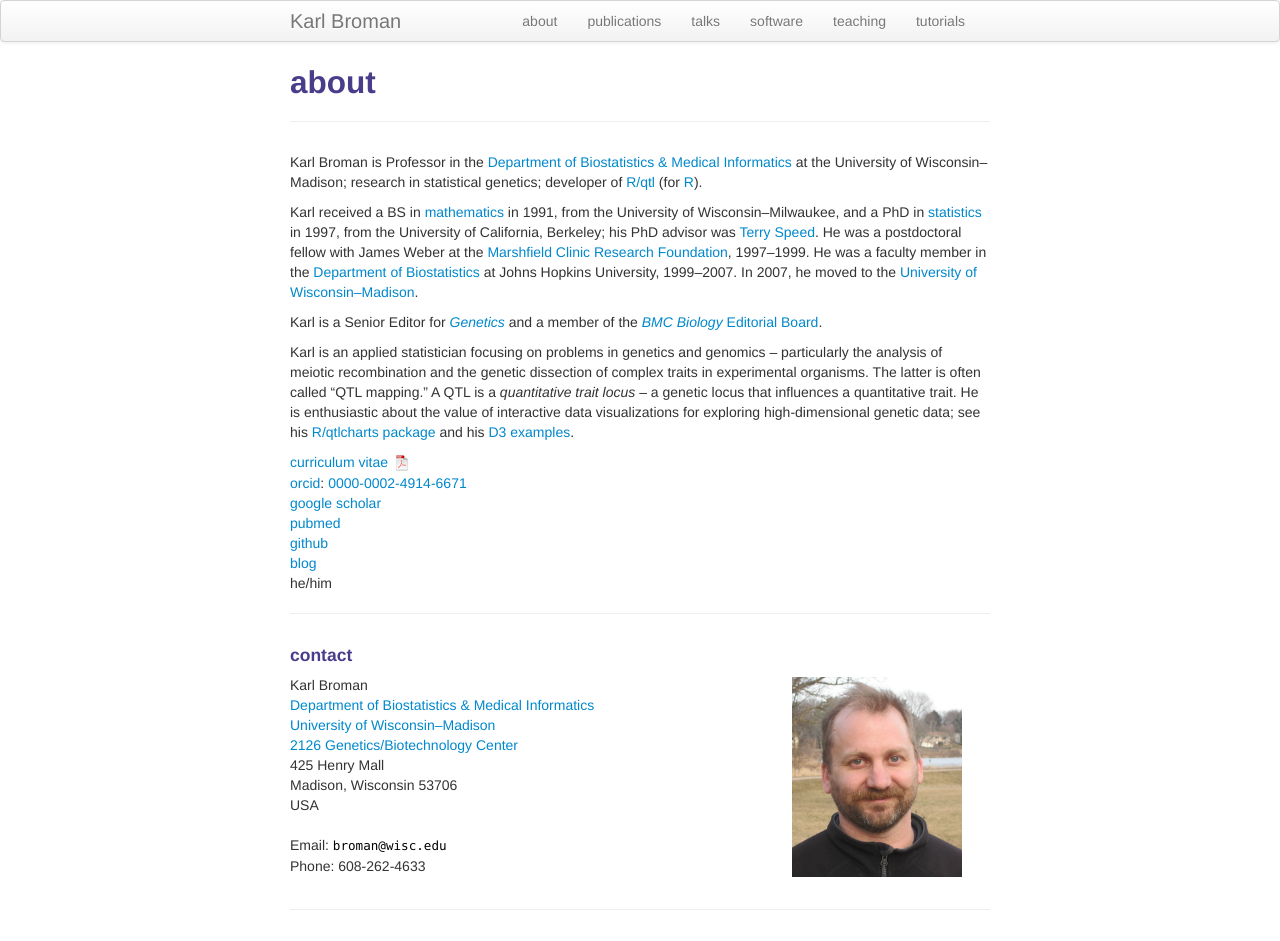
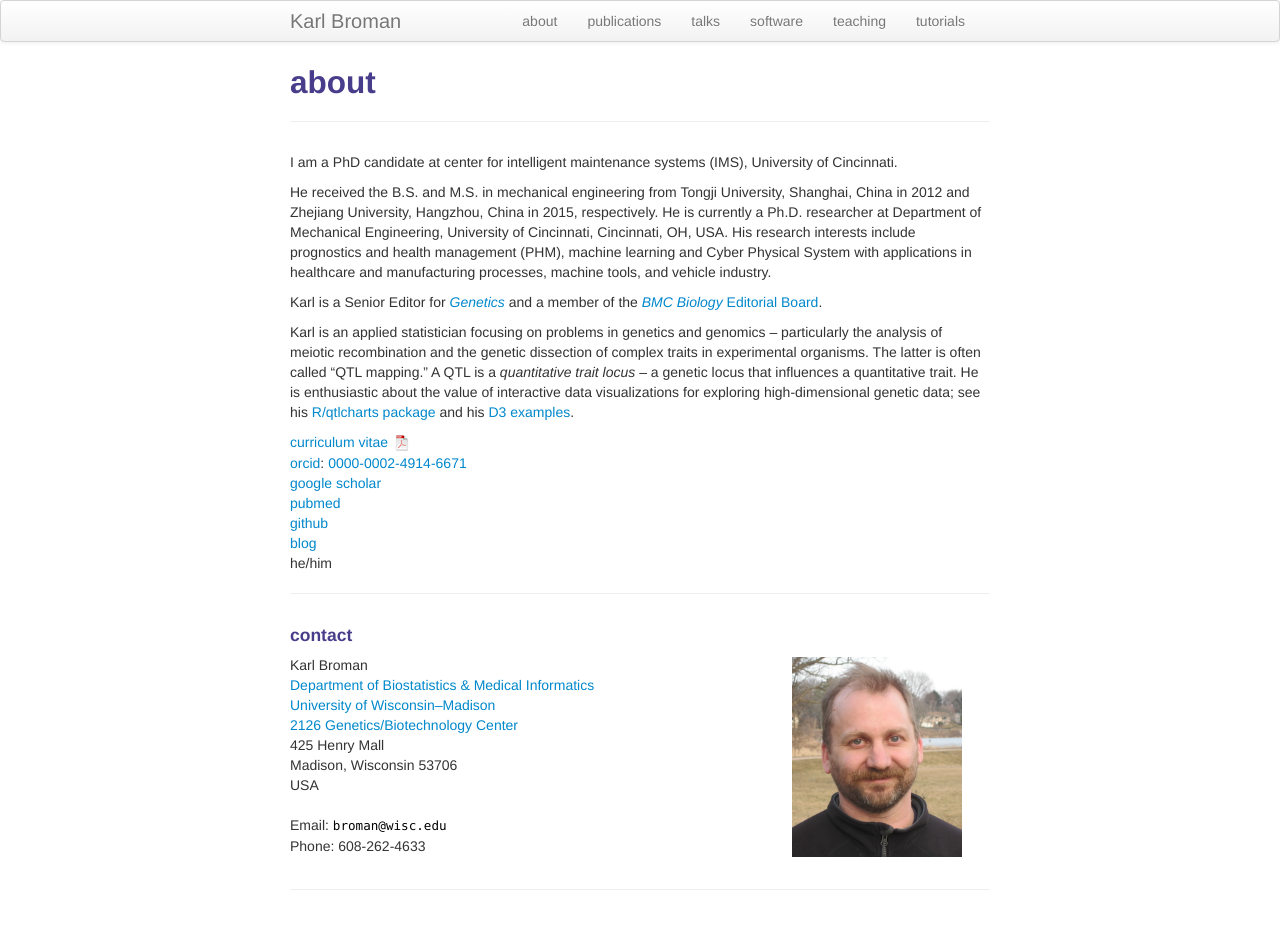
Before and after one commit to jianshefeng/jianshefeng.github.io, a Jekyll site: the page built from pages/about.md, in a window 1280 px wide. Built offline with Jekyll 4.4.1, drawn with Linux system fonts in a browser that asks for light colours.

Commit message:
Initial commit

```diff
--- a/pages/about.md
+++ b/pages/about.md
@@ -1,27 +1,13 @@
 ---
 layout: page
 title: about
-description: Karl Broman is Professor in Biostatistics and Medical Informatics at University of Wisconsin - Madison; research in statistical genetics
+description: Welcome to my site!
 ---
 
-Karl Broman is Professor in the
-[Department of Biostatistics &amp; Medical Informatics](https://www.biostat.wisc.edu)
-at the University of Wisconsin&ndash;Madison;
-research in statistical genetics; developer of
-[R/qtl](https://rqtl.org) (for [R](https://www.r-project.org)).
+I am a PhD candidate at center for intelligent maintenance systems (IMS), University of Cincinnati.
 
-Karl received a BS in [mathematics](http://uwm.edu/math)
-in 1991, from the
-University of Wisconsin&ndash;Milwaukee, and a
-PhD in [statistics](http://stat.berkeley.edu) in 1997, from the
-University of California, Berkeley; his PhD advisor was
-[Terry Speed](http://www.wehi.edu.au/people/terry-speed).
-He was a postdoctoral fellow with James Weber at the
-[Marshfield Clinic Research Foundation](http://research.marshfieldclinic.org),
-1997&ndash;1999. He
-was a faculty member in the [Department of Biostatistics](https://www.jhsph.edu/departments/biostatistics/) at Johns
-Hopkins University, 1999&ndash;2007. In 2007, he moved to the
-[University of Wisconsin&ndash;Madison](https://www.wisc.edu).
+He received the B.S. and M.S. in mechanical engineering from Tongji University, Shanghai, China in 2012 and Zhejiang University, Hangzhou, China in 2015, respectively. He is currently a Ph.D. researcher at Department of Mechanical
+Engineering, University of Cincinnati, Cincinnati, OH, USA. His research interests include prognostics and health management (PHM), machine learning and Cyber Physical System with applications in healthcare and manufacturing processes, machine tools, and vehicle industry.
 
 Karl is a Senior Editor for [_Genetics_](http://www.genetics.org) and
 a member of the [_BMC Biology_](https://bmcbiol.biomedcentral.com)
```
Also changed, not shown: 3 other files.
